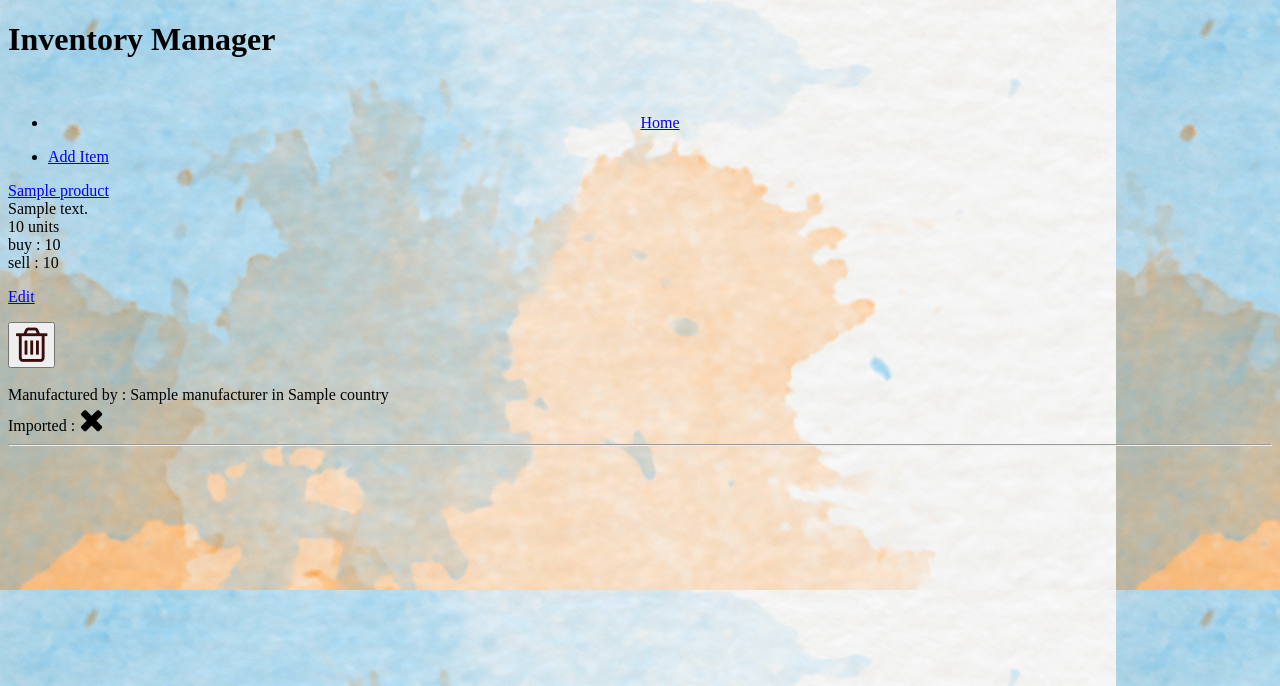
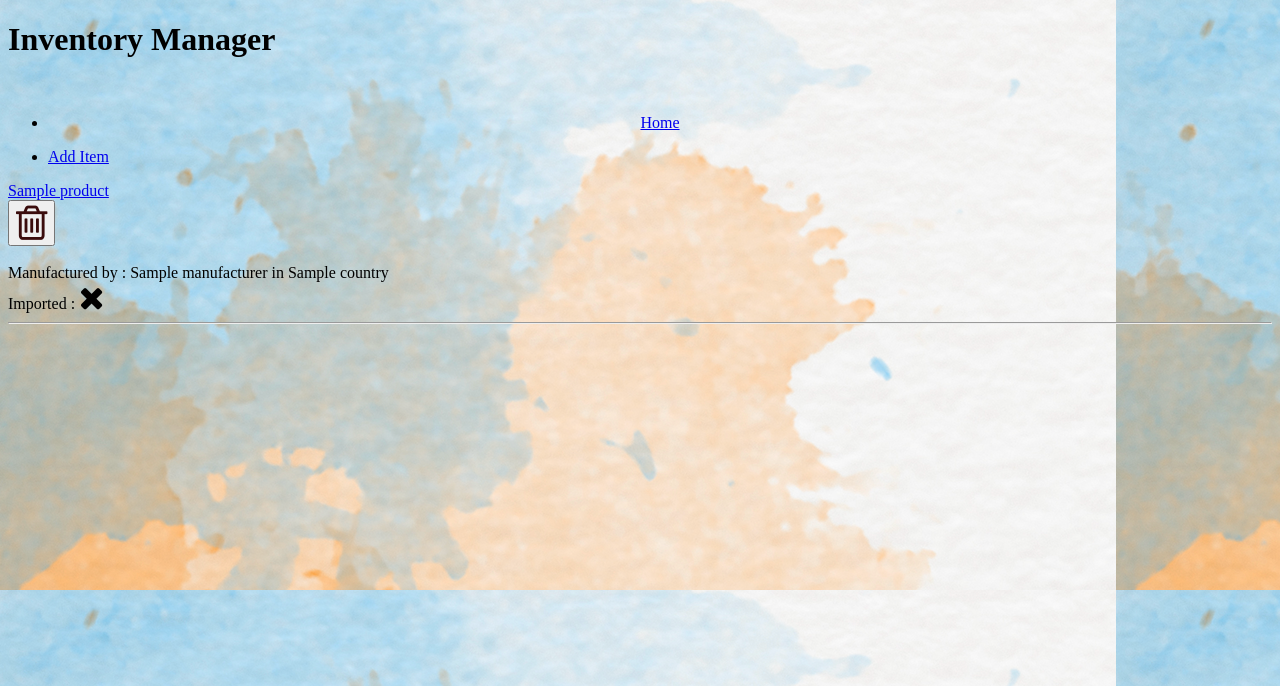
Before and after one commit to CegDev85/shop_manager_project, a Flask app: page /products in a window 1280 px wide. Shown: the top 686 px of the page. Run offline with Flask 2, Linux system fonts and the light colour scheme; a database or web service that is not in the repository returns one stand-in record (values such as "Sample title"); some libraries are stand-ins or nearby versions.

Commit message:
adjusted page layout

```diff
--- a/templates/products/stock.html
+++ b/templates/products/stock.html
@@ -14,7 +14,7 @@
     <div class="product">
         <div class="content">
             <a href="/products/{{product.id}}">{{product.prod_name}}</a> <br>
-            {{product.prod_desc}}
+            <!-- {{product.prod_desc}}
             <div class="qty">
                 {{product.stock_qty}}</a> units
                 <span class="cost">
@@ -25,7 +25,7 @@
                 </span>
             </div>
             <p><a href="/product/{{product.id}}/edit">Edit</a></p>
-            <div class="buttons">
+            <div class="buttons"> -->
                 <form class="delete-form" action="/products/{{product.id}}/delete" method="POST">
                     <button class="trash-button"><i class="fa fa-trash-o fa-3x" style="color:rgb(58, 12, 12)" aria-hidden="true"></i></button>
                 </form>
```
